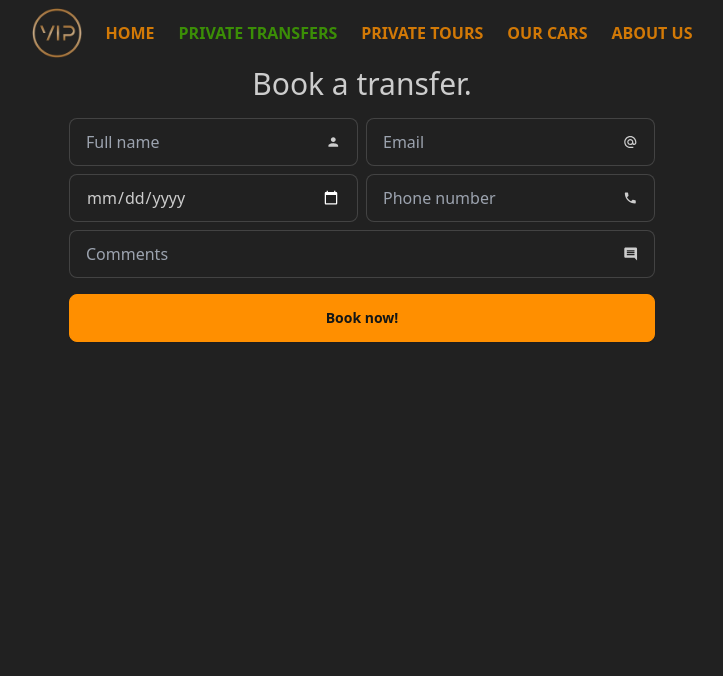
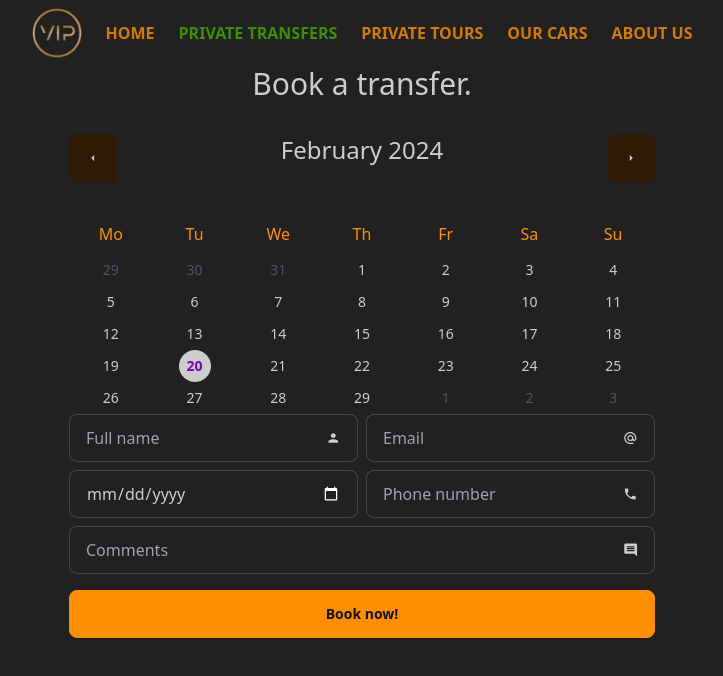
Before and after one commit to nikossoftwaredev/vip-transfer, a Next.js app: page /private-transfers in a window 1280 px wide. Shown: the top 676 px of the page, without its empty margins (278-1001 px from the left). Built offline with nearby package versions, Linux system fonts and the light colour scheme.

Commit message:
added calendar

```diff
--- /dev/null
+++ b/app/private-transfers/Form.tsx
@@ -0,0 +1,92 @@
+"use client";
+
+import Calendar from "@/components/Calendar";
+import { HTMLInputTypeAttribute } from "react";
+import { MdPerson } from "react-icons/md";
+import { MdComment } from "react-icons/md";
+import { MdAlternateEmail } from "react-icons/md";
+import { MdLocalPhone } from "react-icons/md";
+
+const initFormData = {
+  name: "",
+  phone: "",
+  email: "",
+  comments: "",
+  date: "",
+};
+
+interface InputFieldProps {
+  dataField: keyof typeof initFormData;
+  inputType: HTMLInputTypeAttribute;
+  placeholder: string;
+  icon?: React.ReactNode;
+  required?: boolean;
+  colSpan?: number;
+}
+
+const formInputs: InputFieldProps[] = [
+  {
+    inputType: "text",
+    placeholder: "Full name",
+    icon: <MdPerson />,
+    dataField: "name",
+  },
+  {
+    inputType: "text",
+    placeholder: "Email",
+    icon: <MdAlternateEmail />,
+    dataField: "email",
+  },
+  {
+    inputType: "date",
+    dataField: "date",
+    placeholder: "Date",
+  },
+  {
+    inputType: "number",
+    placeholder: "Phone number",
+    icon: <MdLocalPhone />,
+    dataField: "phone",
+  },
+  {
+    inputType: "text-area",
+    dataField: "comments",
+    placeholder: "Comments",
+    icon: <MdComment />,
+    colSpan: 2,
+  },
+];
+
+const Form = () => {
+  return (
+    <form className="flex flex-col">
+      <Calendar />
+      <div className="grid gap-2 sm:grid-cols-1 md:grid-cols-2">
+        {formInputs.map(
+          ({ dataField, icon, inputType, placeholder, colSpan, required }) => (
+            <label
+              className={`form-control w-full  ${
+                colSpan ? "col-span-full" : ""
+              }`}
+            >
+              <span className="w-full flex items-center gap-2 input input-bordered">
+                <input
+                  required={required}
+                  placeholder={placeholder}
+                  type={inputType}
+                  className="grow w-full"
+                />
+                {icon}
+              </span>
+            </label>
+          )
+        )}
+      </div>
+      <button type="submit" className="btn btn-primary mt-4">
+        Book now!
+      </button>
+    </form>
+  );
+};
+
+export default Form;
--- a/app/private-transfers/page.tsx
+++ b/app/private-transfers/page.tsx
@@ -1,96 +1,10 @@
-import { HTMLInputTypeAttribute } from "react";
-import { MdPerson } from "react-icons/md";
-import { MdComment } from "react-icons/md";
-import { MdAlternateEmail } from "react-icons/md";
-import { MdLocalPhone } from "react-icons/md";
-
-const initFormData = {
-  name: "",
-  phone: "",
-  email: "",
-  comments: "",
-  date: "",
-};
-
-interface InputFieldProps {
-  dataField: keyof typeof initFormData;
-  inputType: HTMLInputTypeAttribute;
-  placeholder: string;
-  icon?: React.ReactNode;
-  required?: boolean;
-  colSpan?: number;
-}
-
-const formInputs: InputFieldProps[] = [
-  {
-    inputType: "text",
-    placeholder: "Full name",
-    icon: <MdPerson />,
-    dataField: "name",
-  },
-  {
-    inputType: "text",
-    placeholder: "Email",
-    icon: <MdAlternateEmail />,
-    dataField: "email",
-  },
-  {
-    inputType: "date",
-    dataField: "date",
-    placeholder: "Date",
-  },
-  {
-    inputType: "number",
-    placeholder: "Phone number",
-    icon: <MdLocalPhone />,
-    dataField: "phone",
-  },
-  {
-    inputType: "text-area",
-    dataField: "comments",
-    placeholder: "Comments",
-    icon: <MdComment />,
-    colSpan: 2,
-  },
-];
+import Form from "@/app/private-transfers/Form";
 
 export default function PrivateTransfers() {
   return (
     <main className="flex flex-col items-center justify-center gap-4">
       <h2 className="bold text-3xl text-center">Book a transfer.</h2>
-      <form className="flex flex-col">
-        <div className="grid gap-2 sm:grid-cols-1 md:grid-cols-2">
-          {formInputs.map(
-            ({
-              dataField,
-              icon,
-              inputType,
-              placeholder,
-              colSpan,
-              required,
-            }) => (
-              <label
-                className={`form-control w-full  ${
-                  colSpan ? "col-span-full" : ""
-                }`}
-              >
-                <span className="w-full flex items-center gap-2 input input-bordered">
-                  <input
-                    required={required}
-                    placeholder={placeholder}
-                    type={inputType}
-                    className="grow w-full"
-                  />
-                  {icon}
-                </span>
-              </label>
-            )
-          )}
-        </div>
-        <button type="submit" className="btn btn-primary mt-4">
-          Book now!
-        </button>
-      </form>
+      <Form />
     </main>
   );
 }
--- /dev/null
+++ b/components/Calendar.tsx
@@ -0,0 +1,126 @@
+import {
+  add,
+  eachDayOfInterval,
+  endOfMonth,
+  format,
+  getDay,
+  isSameDay,
+  isSameMonth,
+  isToday,
+  parse,
+  parseISO,
+  startOfMonth,
+  startOfToday,
+} from "date-fns";
+import { useState } from "react";
+import { MdArrowLeft, MdArrowRight } from "react-icons/md";
+
+function classNames(...classes: (string | boolean)[]) {
+  return classes.filter(Boolean).join(" ");
+}
+
+export default function Calendar() {
+  const today = startOfToday();
+  const [selectedDay, setSelectedDay] = useState(today);
+  const [currentMonth, setCurrentMonth] = useState(format(today, "MMM-yyyy"));
+  const firstDayCurrentMonth = startOfMonth(currentMonth);
+  const firstDayIndex = getDay(firstDayCurrentMonth);
+  const lastDayIndex = getDay(endOfMonth(firstDayCurrentMonth));
+
+  const days = eachDayOfInterval({
+    start: add(startOfMonth(currentMonth), { days: -firstDayIndex + 1 }),
+    end: add(endOfMonth(currentMonth), { days: 7 - lastDayIndex }),
+  });
+
+  function onClickPrevious() {
+    let firstDayNextMonth = add(firstDayCurrentMonth, { months: -1 });
+    setCurrentMonth(format(firstDayNextMonth, "MMM-yyyy"));
+  }
+
+  function onClickNext() {
+    let firstDayNextMonth = add(firstDayCurrentMonth, { months: 1 });
+    setCurrentMonth(format(firstDayNextMonth, "MMM-yyyy"));
+  }
+
+  return (
+    <div className="w-full text-base-content ">
+      <div className="flex w-full justify-between items-center">
+        <button
+          type="button"
+          onClick={onClickPrevious}
+          className="btn btn-neutral mt-4"
+        >
+          <span className="sr-only">Previous month</span>
+          <MdArrowLeft aria-hidden="true" />
+        </button>
+        <h2 className="text-2xl">
+          {format(firstDayCurrentMonth, "MMMM yyyy")}
+        </h2>
+        <button
+          onClick={onClickNext}
+          type="button"
+          className="btn btn-neutral mt-4"
+        >
+          <span className="sr-only">Next month</span>
+          <MdArrowRight aria-hidden="true" />
+        </button>
+      </div>
+      <div className="grid grid-cols-7 mt-10 leading-6 text-center text-primary">
+        <div>Mo</div>
+        <div>Tu</div>
+        <div>We</div>
+        <div>Th</div>
+        <div>Fr</div>
+        <div>Sa</div>
+        <div>Su</div>
+      </div>
+      <div className="grid grid-cols-7 mt-2 text-sm">
+        {days.map((day, dayIdx) => {
+          return (
+            <div key={day.toString()}>
+              <button
+                type="button"
+                onClick={() => setSelectedDay(day)}
+                className={classNames(
+                  "text-base-content",
+                  !isSameDay(day, selectedDay) &&
+                    isToday(day) &&
+                    "text-secondary",
+                  !isSameDay(day, selectedDay) &&
+                    !isToday(day) &&
+                    !isSameMonth(day, firstDayCurrentMonth) &&
+                    "text-gray-600",
+                  isSameDay(day, selectedDay) &&
+                    isToday(day) &&
+                    "bg-base-content text-secondary",
+                  isSameDay(day, selectedDay) &&
+                    !isToday(day) &&
+                    "bg-base-content text-base-300",
+                  !isSameDay(day, selectedDay) &&
+                    "hover:bg-base-content hover:text-base-300",
+                  (isSameDay(day, selectedDay) || isToday(day)) &&
+                    "font-semibold",
+                  "mx-auto flex h-8 w-8 items-center justify-center rounded-full"
+                )}
+              >
+                <time dateTime={format(day, "yyyy-MM-dd")}>
+                  {format(day, "d")}
+                </time>
+              </button>
+            </div>
+          );
+        })}
+      </div>
+    </div>
+  );
+}
+
+let colStartClasses = [
+  "",
+  "col-start-2",
+  "col-start-3",
+  "col-start-4",
+  "col-start-5",
+  "col-start-6",
+  "col-start-7",
+];
--- a/package.json
+++ b/package.json
@@ -9,6 +9,7 @@
     "lint": "next lint"
   },
   "dependencies": {
+    "date-fns": "^3.3.1",
     "next": "14.1.0",
     "react": "^18",
     "react-dom": "^18",
--- a/tailwind.config.ts
+++ b/tailwind.config.ts
@@ -5,6 +5,7 @@ const config: Config = {
     "./pages/**/*.{js,ts,jsx,tsx,mdx}",
     "./components/**/*.{js,ts,jsx,tsx,mdx}",
     "./app/**/*.{js,ts,jsx,tsx,mdx}",
+    "./node_modules/tailwind-datepicker-react/dist/**/*.js",
   ],
   theme: {
     extend: {
```
Also changed, not shown: 1 other file (tests, documents, lock files or other folders).
